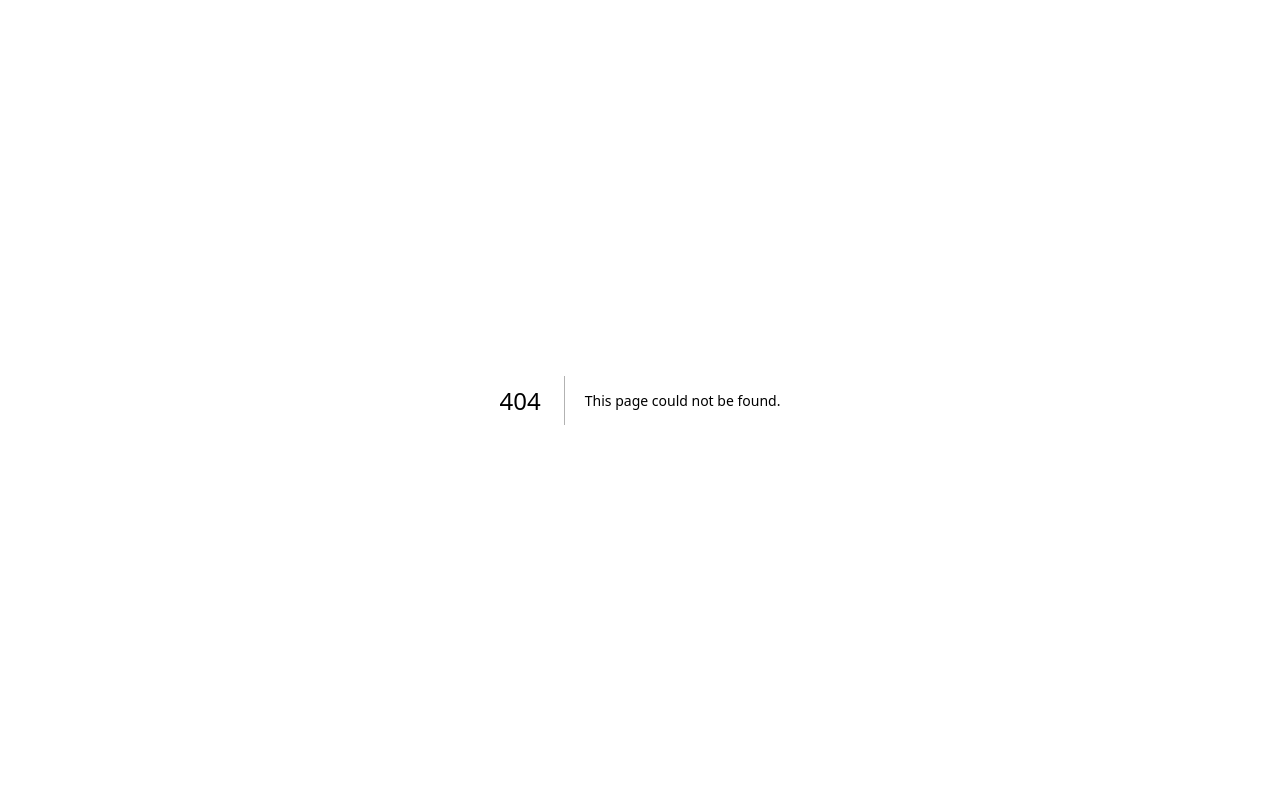
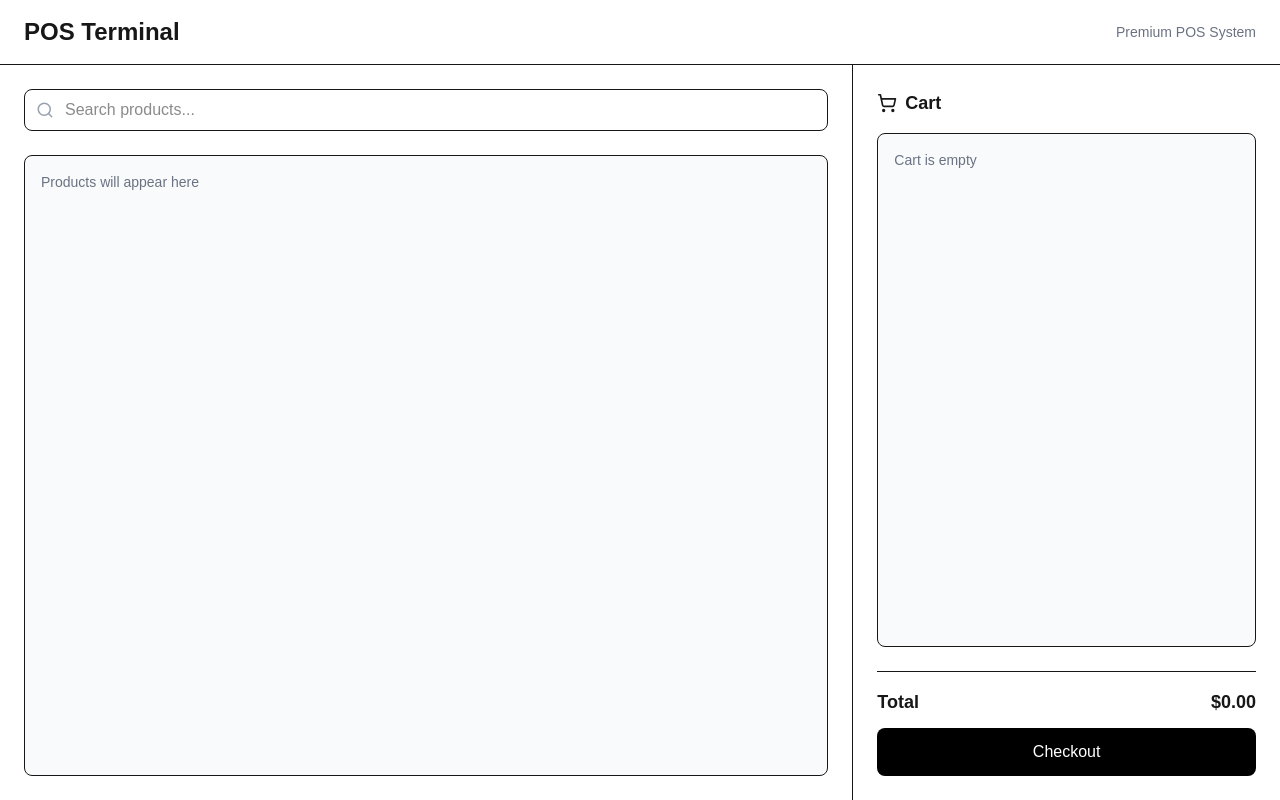
Before and after one commit to Griffinsshem/premium-pos, a Next.js app in the folder frontend/: page /pos in a window 1280 px wide. Before the commit this address had no page. Built offline with nearby package versions, Linux system fonts and the light colour scheme.

Commit message:
feat(pos): create POS terminal layout with product panel and cart section

```diff
--- /dev/null
+++ b/frontend/src/app/pos/page.tsx
@@ -0,0 +1,86 @@
+"use client";
+
+import { Search, ShoppingCart } from "lucide-react";
+import { useState } from "react";
+
+export default function POSPage() {
+  const [search, setSearch] = useState("");
+
+  return (
+    <div className="h-screen flex flex-col">
+
+      {/* Header */}
+      <div className="border-b px-6 py-4 flex justify-between items-center bg-white">
+        <h1 className="text-2xl font-bold">POS Terminal</h1>
+
+        <div className="text-sm text-gray-500">
+          Premium POS System
+        </div>
+      </div>
+
+      {/* POS Layout */}
+      <div className="flex-1 grid grid-cols-3 overflow-hidden">
+
+        {/* Product Panel */}
+        <div className="col-span-2 border-r p-6 flex flex-col">
+
+          {/* Search */}
+          <div className="relative mb-6">
+            <Search
+              size={18}
+              className="absolute left-3 top-1/2 -translate-y-1/2 text-gray-400"
+            />
+
+            <input
+              type="text"
+              placeholder="Search products..."
+              className="w-full border rounded-lg pl-10 pr-4 py-2"
+              value={search}
+              onChange={(e) => setSearch(e.target.value)}
+            />
+          </div>
+
+          {/* Product List */}
+          <div className="flex-1 overflow-y-auto border rounded-lg p-4 bg-gray-50">
+            <p className="text-gray-500 text-sm">
+              Products will appear here
+            </p>
+          </div>
+
+        </div>
+
+        {/* Cart Panel */}
+        <div className="p-6 flex flex-col">
+
+          <div className="flex items-center gap-2 mb-4">
+            <ShoppingCart size={20} />
+            <h2 className="text-lg font-semibold">Cart</h2>
+          </div>
+
+          {/* Cart Items */}
+          <div className="flex-1 border rounded-lg p-4 bg-gray-50">
+            <p className="text-sm text-gray-500">
+              Cart is empty
+            </p>
+          </div>
+
+          {/* Total */}
+          <div className="mt-6 border-t pt-4 space-y-3">
+
+            <div className="flex justify-between text-lg font-semibold">
+              <span>Total</span>
+              <span>$0.00</span>
+            </div>
+
+            <button className="w-full bg-black text-white py-3 rounded-lg hover:bg-gray-800 transition">
+              Checkout
+            </button>
+
+          </div>
+
+        </div>
+
+      </div>
+    </div>
+  );
+}
```
